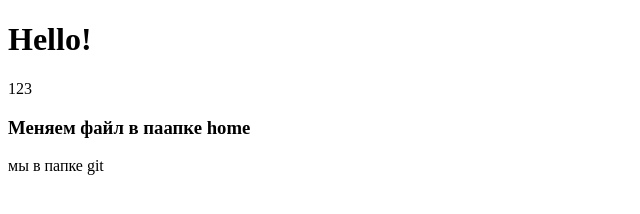
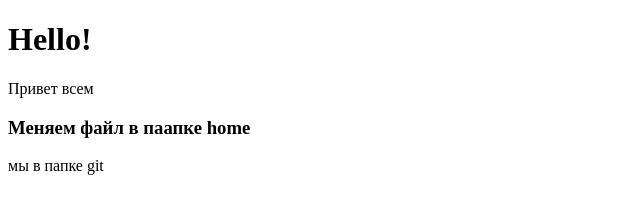
Before and after one commit to oweb-dev/proba, a plain HTML site: page index.html in a window 1280 px wide. Shown: the full height of the page, 0-640 px from the left. Drawn offline with Linux system fonts and the light colour scheme.

Commit message:
say hello

```diff
--- a/index.html
+++ b/index.html
@@ -8,7 +8,7 @@
 </head>
 <body>
     <h1>Hello!</h1>
-    <div>123</div>
+    <div>Привет всем</div>
     <h3>Меняем файл в паапке home</h3>
     <div>мы в папке git</div>
 </body>
```
